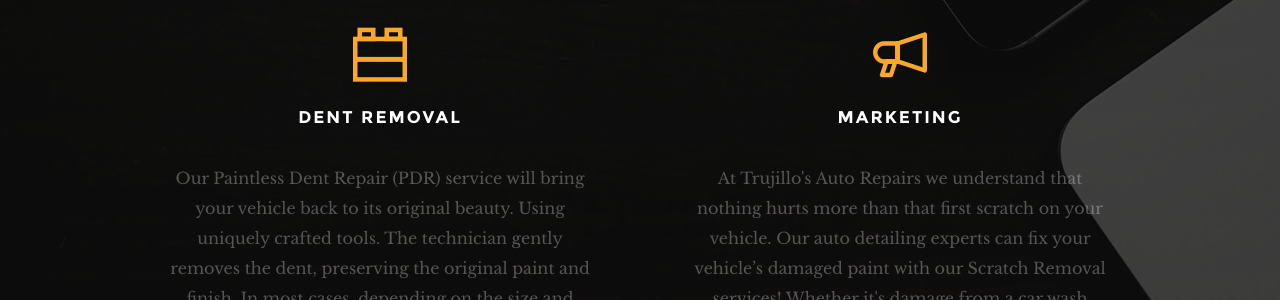
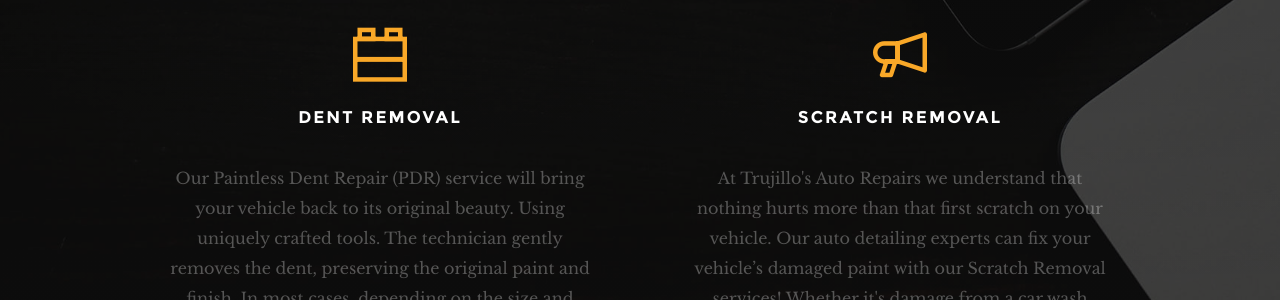
Before and after one commit to julioarhernandez/trujillosrepairs, a Jekyll site: the page built from pages/index.html, in a window 1280 px wide and 900 px high, scrolled down 2498 px. Shown: the part 153-453 px from the top of the window. Built offline with Jekyll 4.4.1, drawn with Linux system fonts in a browser that asks for light colours; some web fonts are replaced.

Commit message:
Update Pages “home”

```diff
--- a/_data/home/home.yml
+++ b/_data/home/home.yml
@@ -52,7 +52,7 @@
         it's damage from a car wash scrubber or a scratch on your door, fender
         or even bumper, we have you covered.</p>
       icon: icon-megaphone
-      title: Marketing
+      title: Scratch removal
   subtitle: Services
   title: What we do
 portfolio:
```
